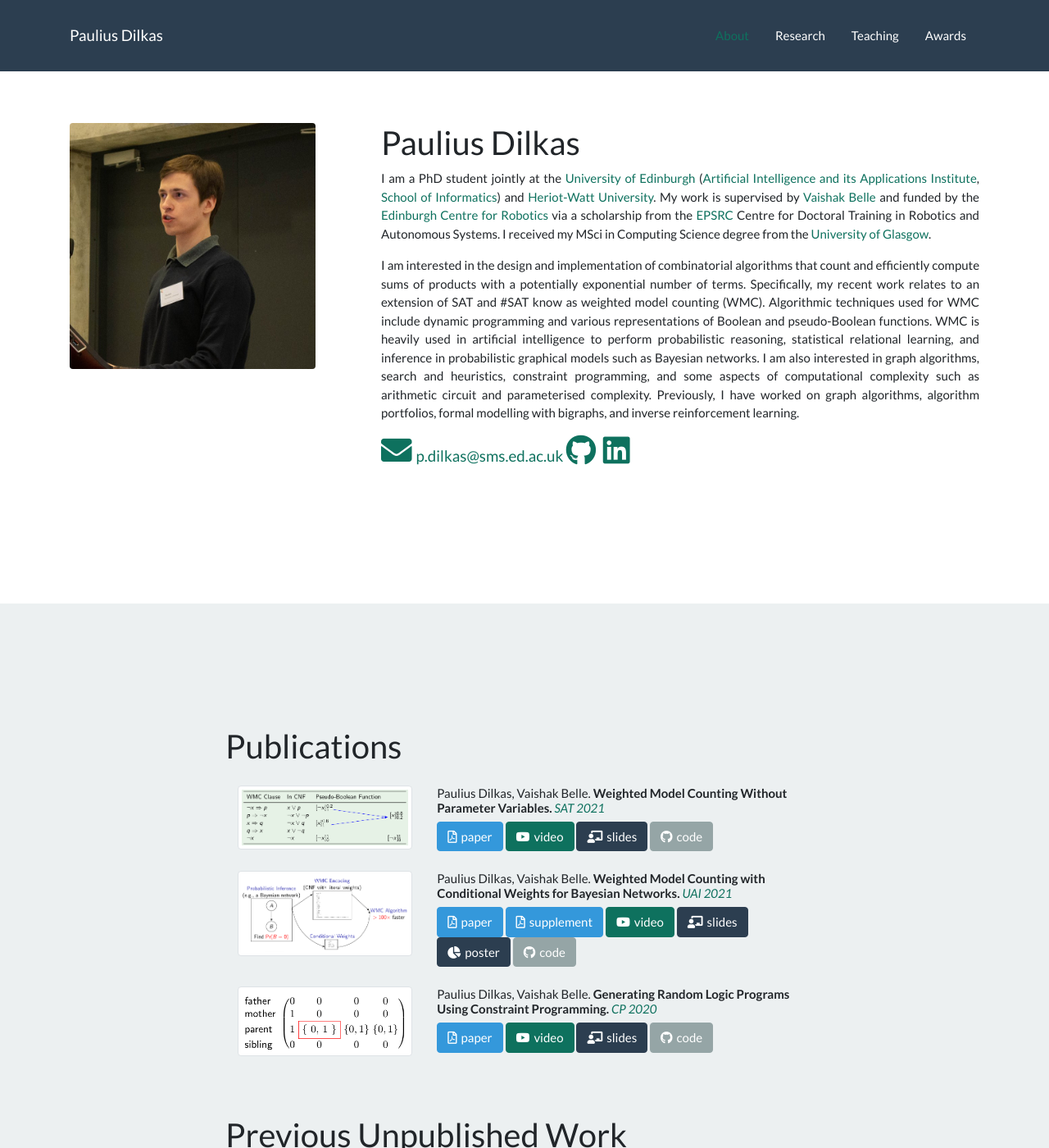
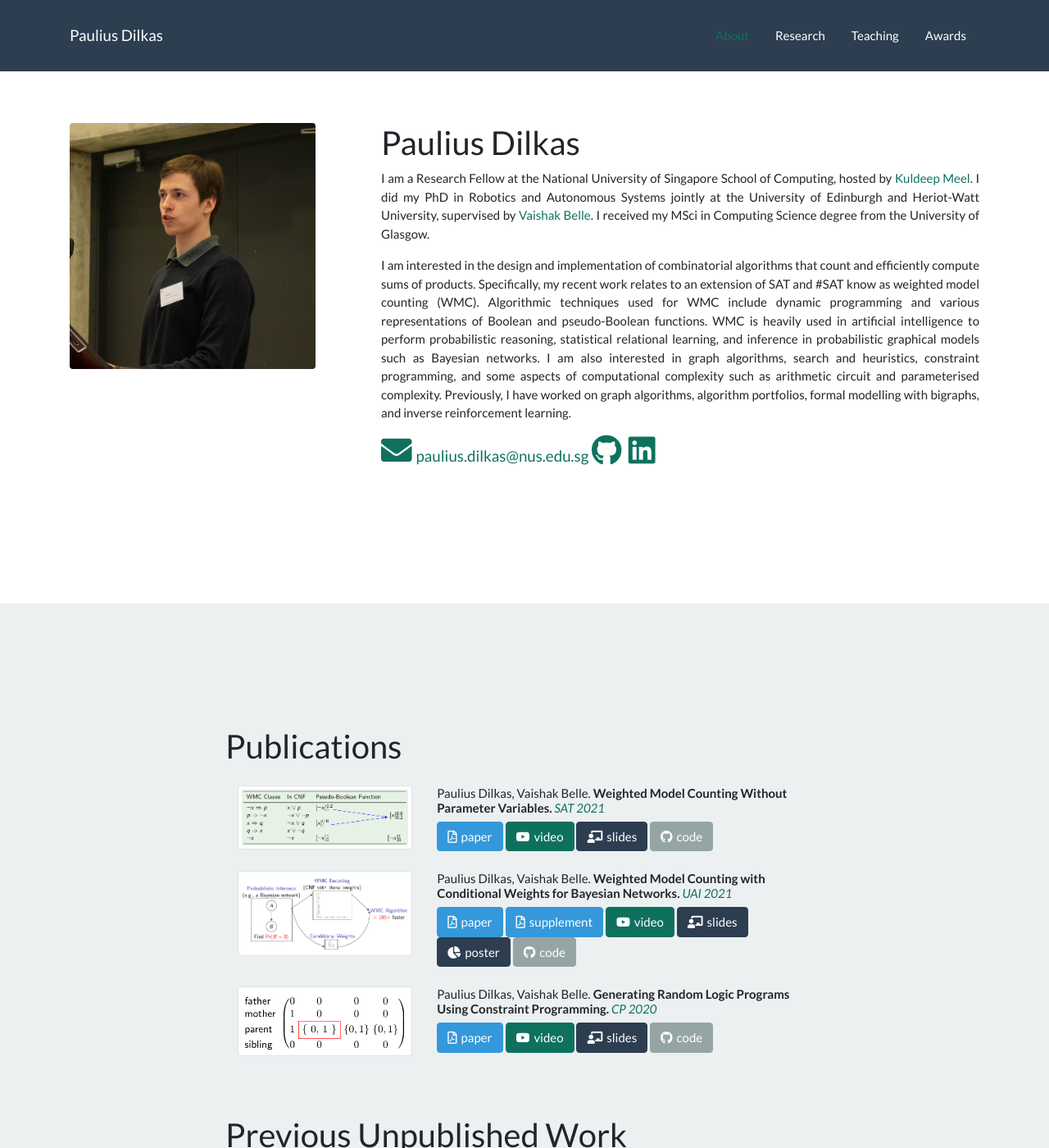
Before and after one commit to dilkas/dilkas.github.io, a Jekyll site: the page built from index.html, in a window 1280 px wide and 1400 px high. Shown: the whole window at 82% size. Built offline with Jekyll 4.4.1, drawn with Linux system fonts in a browser that asks for light colours; nearby versions of some CDN libraries; some of the changed text lies outside the part shown.

Commit message:
Started a new position

```diff
--- a/index.html
+++ b/index.html
@@ -10,10 +10,10 @@ layout: default
             </div>
             <div class="col-lg-8 mx-auto">
                 <h2>Paulius Dilkas</h2>
-                <p class="text-justify">I am a PhD student jointly at the <a href="https://www.ed.ac.uk/">University of Edinburgh</a> (<a href="http://web.inf.ed.ac.uk/aiai">Artificial Intelligence and its Applications Institute</a>, <a href="https://www.ed.ac.uk/informatics/">School of Informatics</a>) and <a href="https://www.hw.ac.uk/">Heriot-Watt University</a>. My work is supervised by <a href="http://vaishakbelle.com/">Vaishak Belle</a> and funded by the <a href="https://www.edinburgh-robotics.org/">Edinburgh Centre for Robotics</a> via a scholarship from the <a href="https://epsrc.ukri.org/">EPSRC</a> Centre for Doctoral Training in Robotics and Autonomous Systems. I received my MSci in Computing Science degree from the <a href="https://www.gla.ac.uk/">University of Glasgow</a>.</p>
-                <p class="text-justify">I am interested in the design and implementation of combinatorial algorithms that count and efficiently compute sums of products with a potentially exponential number of terms. Specifically, my recent work relates to an extension of SAT and #SAT know as weighted model counting (WMC). Algorithmic techniques used for WMC include dynamic programming and various representations of Boolean and pseudo-Boolean functions. WMC is heavily used in artificial intelligence to perform probabilistic reasoning, statistical relational learning, and inference in probabilistic graphical models such as Bayesian networks. I am also interested in graph algorithms, search and heuristics, constraint programming, and some aspects of computational complexity such as arithmetic circuit and parameterised complexity. Previously, I have worked on graph algorithms, algorithm portfolios, formal modelling with bigraphs, and inverse reinforcement learning.</p>
+                <p class="text-justify">I am a Research Fellow at the National University of Singapore School of Computing, hosted by <a href="https://www.comp.nus.edu.sg/~meel/">Kuldeep Meel</a>. I did my PhD in Robotics and Autonomous Systems jointly at the University of Edinburgh and Heriot-Watt University, supervised by <a href="http://vaishakbelle.com/">Vaishak Belle</a>. I received my MSci in Computing Science degree from the University of Glasgow.</p>
+                <p class="text-justify">I am interested in the design and implementation of combinatorial algorithms that count and efficiently compute sums of products. Specifically, my recent work relates to an extension of SAT and #SAT know as weighted model counting (WMC). Algorithmic techniques used for WMC include dynamic programming and various representations of Boolean and pseudo-Boolean functions. WMC is heavily used in artificial intelligence to perform probabilistic reasoning, statistical relational learning, and inference in probabilistic graphical models such as Bayesian networks. I am also interested in graph algorithms, search and heuristics, constraint programming, and some aspects of computational complexity such as arithmetic circuit and parameterised complexity. Previously, I have worked on graph algorithms, algorithm portfolios, formal modelling with bigraphs, and inverse reinforcement learning.</p>
                 <p class="lead">
-                    <a href="mailto:p.dilkas@sms.ed.ac.uk"><i class="fas fa-envelope fa-2x"></i>p.dilkas@sms.ed.ac.uk</a>
+                    <a href="mailto:paulius.dilkas@nus.edu.sg"><i class="fas fa-envelope fa-2x"></i>paulius.dilkas@nus.edu.sg</a>
                     <a href="https://github.com/dilkas"><i class="fab fa-github fa-2x"></i></a>
                     <a href="https://www.linkedin.com/in/dilkas/"><i class="fab fa-linkedin fa-2x"></i></a>
                     <!--<a href="pdf/CV.pdf" class="font-weight-bold"><i class="fas fa-file-pdf fa-2x"></i>CV</a>-->
@@ -82,7 +82,9 @@ layout: default
                         </div>
                         <div class="col">
                             <h6><strong>Variational Inference for Inverse Reinforcement Learning with Gaussian Processes</strong> (with <a href="https://www.gla.ac.uk/schools/computing/staff/bjornjensen/">Bjørn Sand Jensen</a>)</h6>
+                            <a href="pdf/vigpirl.pdf" class="btn btn-info"><i class="far fa-file-pdf"></i>report</a>
                             <a href="pdf/vigpirl_slides.pdf" class="btn btn-primary"><i class="fas fa-chalkboard-teacher"></i>slides</a>
+                            <a href="https://github.com/dilkas/vigpirl" class="btn btn-secondary"><i class="fab fa-github"></i>code</a>
                         </div>
                     </div>
 
@@ -134,7 +136,7 @@ layout: default
             <div class="col-lg-8 mx-auto">
                 <h2>Teaching</h2>
                 <dl class="row">
-                    <dt class="col-sm-2">2019-now</dt>
+                    <dt class="col-sm-2">2019-2022</dt>
                     <dd class="col-sm-10">
                         At the <a href="https://www.ed.ac.uk/informatics/">School of Informatics</a>, <a href="https://www.ed.ac.uk/">University of Edinburgh</a>, I worked on the following courses:
                         <ul>
```
Also changed, not shown: Gemfile.lock, 1 other file.
